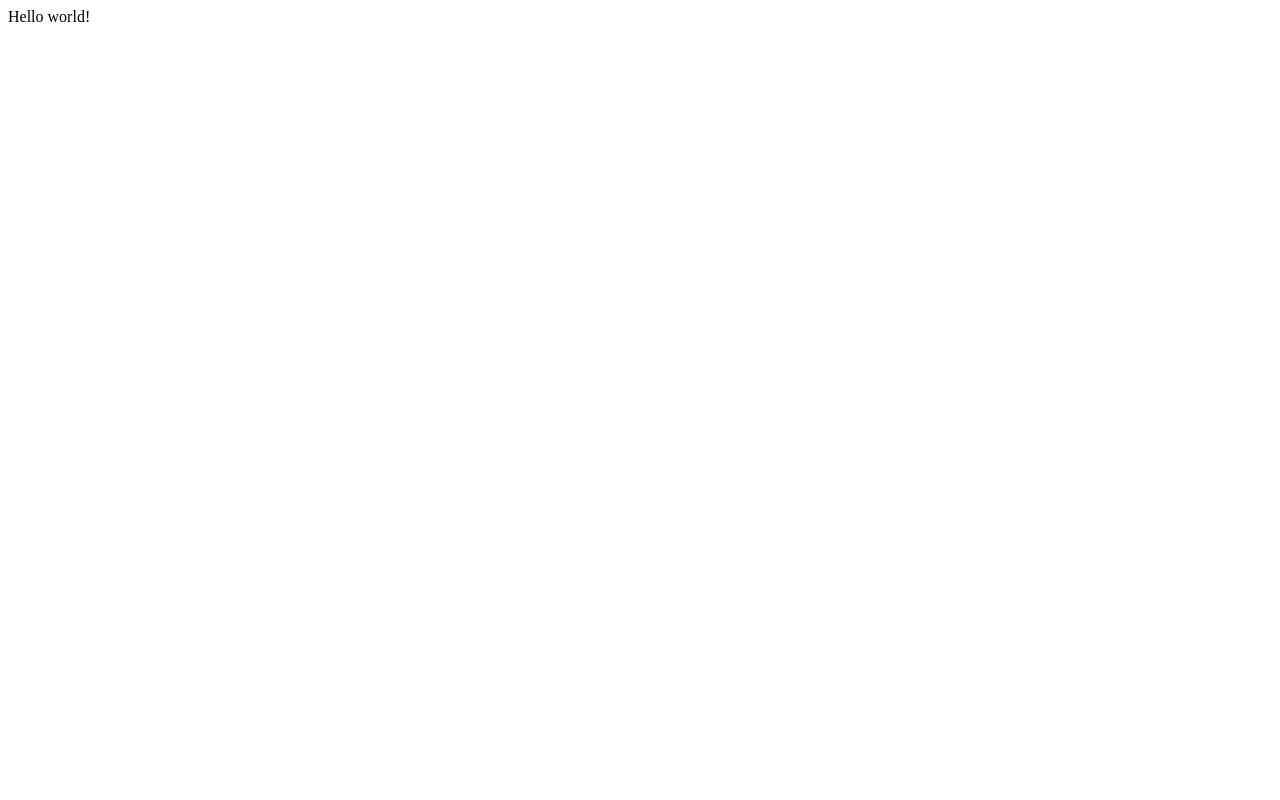
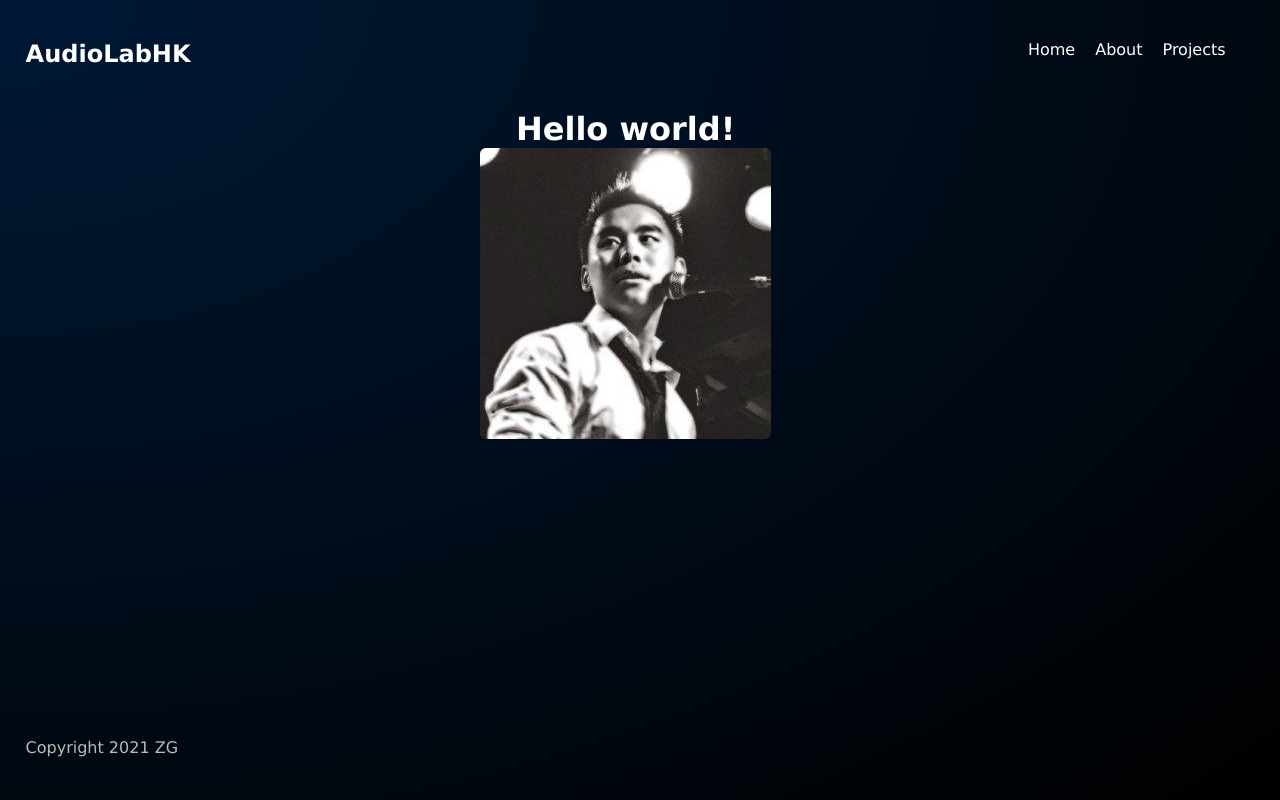
Before and after one commit to audiolabhk/gatsby-hello, a Gatsby site: page / in a window 1280 px wide. Built offline with nearby package versions, Linux system fonts and the light colour scheme; Gatsby itself is replaced by a stand-in of ours.

Commit message:
commit on 'main'

```diff
--- a/package.json
+++ b/package.json
@@ -1,7 +1,7 @@
 {
-  "name": "gatsby-starter-hello-world",
+  "name": "AudioLabHK",
   "private": true,
-  "description": "A simplified bare-bones starter for Gatsby",
+  "description": "Bespoke Digital Media Solutions∑",
   "version": "0.1.0",
   "license": "0BSD",
   "scripts": {
--- /dev/null
+++ b/src/pages/components/Layout.js
@@ -0,0 +1,17 @@
+import React from 'react'
+import Navbar from './Navbar'
+import '../styles/global.css'
+
+export default function Layout({ children }) {
+  return (
+    <div className="layout">
+      <Navbar />
+      <div className="content">
+        { children }
+      </div>
+      <footer>
+        <p>Copyright 2021 ZG</p>
+      </footer>
+    </div>
+  )
+}
--- /dev/null
+++ b/src/pages/components/Navbar.js
@@ -0,0 +1,16 @@
+
+import React from 'react'
+import { Link } from 'gatsby'
+
+export default function Navbar() {
+  return (
+    <nav>
+      <h1>AudioLabHK</h1>
+      <div className="links">
+        <Link to="/">Home</Link>
+        <Link to="/about">About</Link>
+        <Link to="/projects">Projects</Link>
+      </div>
+    </nav>
+  )
+}
--- a/src/pages/index.js
+++ b/src/pages/index.js
@@ -1,5 +1,14 @@
 import React from "react"
+import Layout from "./components/Layout"
+import * as style from "./styles/home.module.css"
 
 export default function Home() {
-  return <div>Hello world!</div>
+  return (
+    <Layout>
+      <div className={style.section}>
+        <h1>Hello world!</h1>
+        <img src="/seangu.jpg" alt="Sean Gu" />
+      </div>
+    </Layout>
+  )
 }
--- /dev/null
+++ b/src/pages/styles/global.css
@@ -0,0 +1,63 @@
+* {
+    margin: 0;
+    padding: 0;
+    text-decoration: none;
+    font-family: 'Lucida Sans', 'Lucida Sans Regular', 'Lucida Grande', 'Lucida Sans Unicode', Geneva, Verdana, sans-serif;
+    color: white;
+  }
+  html, body {
+    min-height: 100%;
+  }
+  body {
+    background: radial-gradient(at top left, rgb(0, 25, 54) 0%, rgb(0, 0, 0) 100%);
+    background-repeat: no-repeat;
+  }
+  p {
+    margin: 16px auto;
+    line-height: 1.5em;
+  }
+
+  /* layout & nav */
+  .layout {
+    max-width: 1200px;
+    margin: 0 2%;
+    transition: all auto;
+  }
+  nav {
+    display: grid;
+    grid-template-columns: 1fr 1fr;
+    margin: 40px auto;
+  }
+  nav .links {
+    display: inline-block;
+    text-align: right;
+  }
+  nav a {
+    display: inline-block;
+    margin-left: 20px;
+    font-weight: 400;
+    padding-bottom: 8px;
+    border-bottom: 3px solid transparent;
+  }
+  nav a:hover {
+    border-color: white;
+  }
+  footer p{
+    text-align: center;
+    color: #bbb;
+    margin: 40px auto;
+  }
+
+  @media(max-width: 760px) {
+    .layout {max-width: 90%}
+  }
+
+  .content h1,h2,h3,h4,h5 {
+    text-align: center;
+  }
+
+  footer {
+    bottom: 0;
+    position: absolute;
+    text-align: center;
+  }
--- /dev/null
+++ b/src/pages/styles/home.module.css
@@ -0,0 +1,9 @@
+.section {
+    text-align: center;
+}
+
+.section img {
+    margin: auto;
+    max-width: 33%;
+    border-radius: 2%;
+}
```
Also changed, not shown: src/pages/about.js (added, +12 -0 lines), src/pages/projects/index.js (added, +12 -0 lines), static/seangu.jpg (added).
